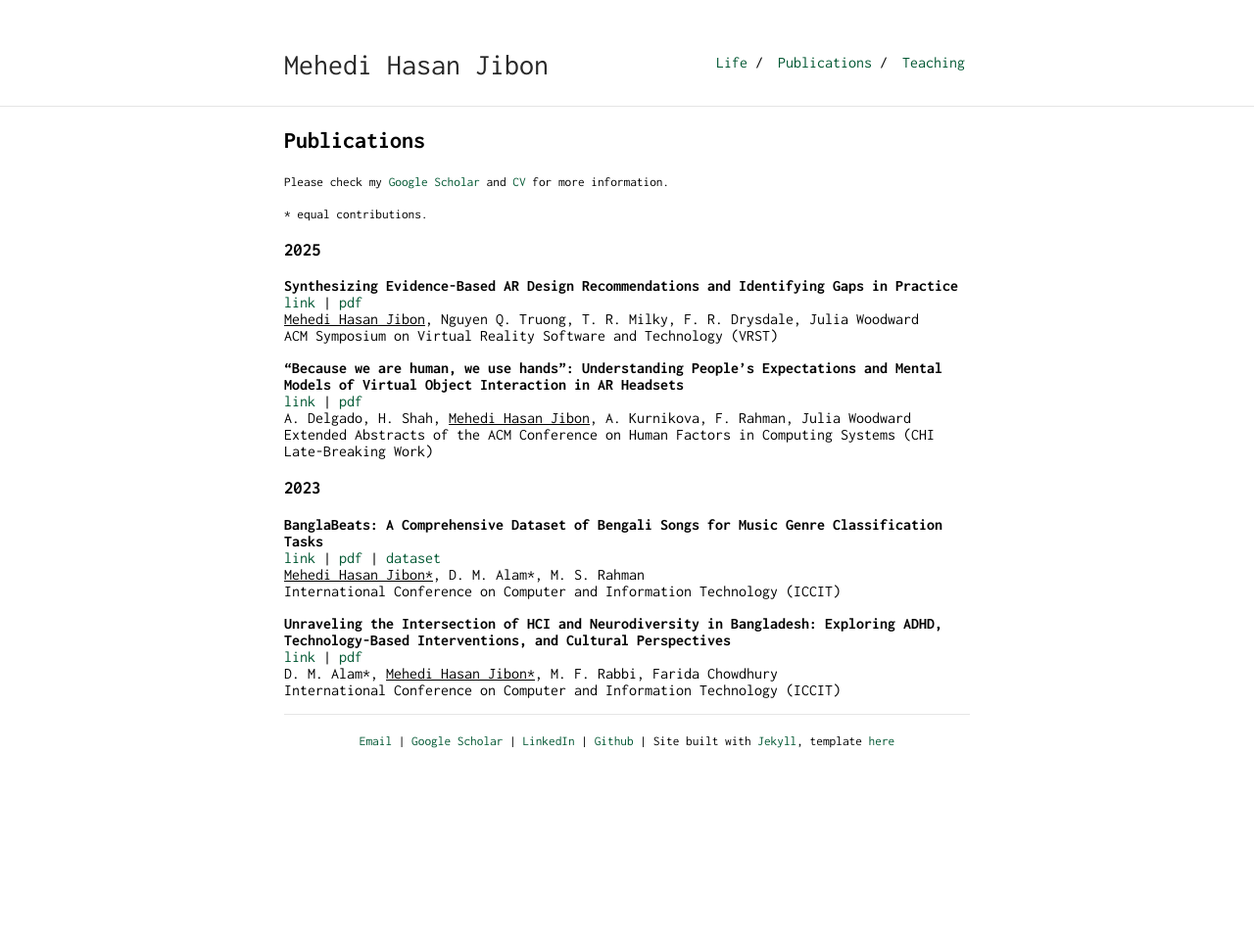
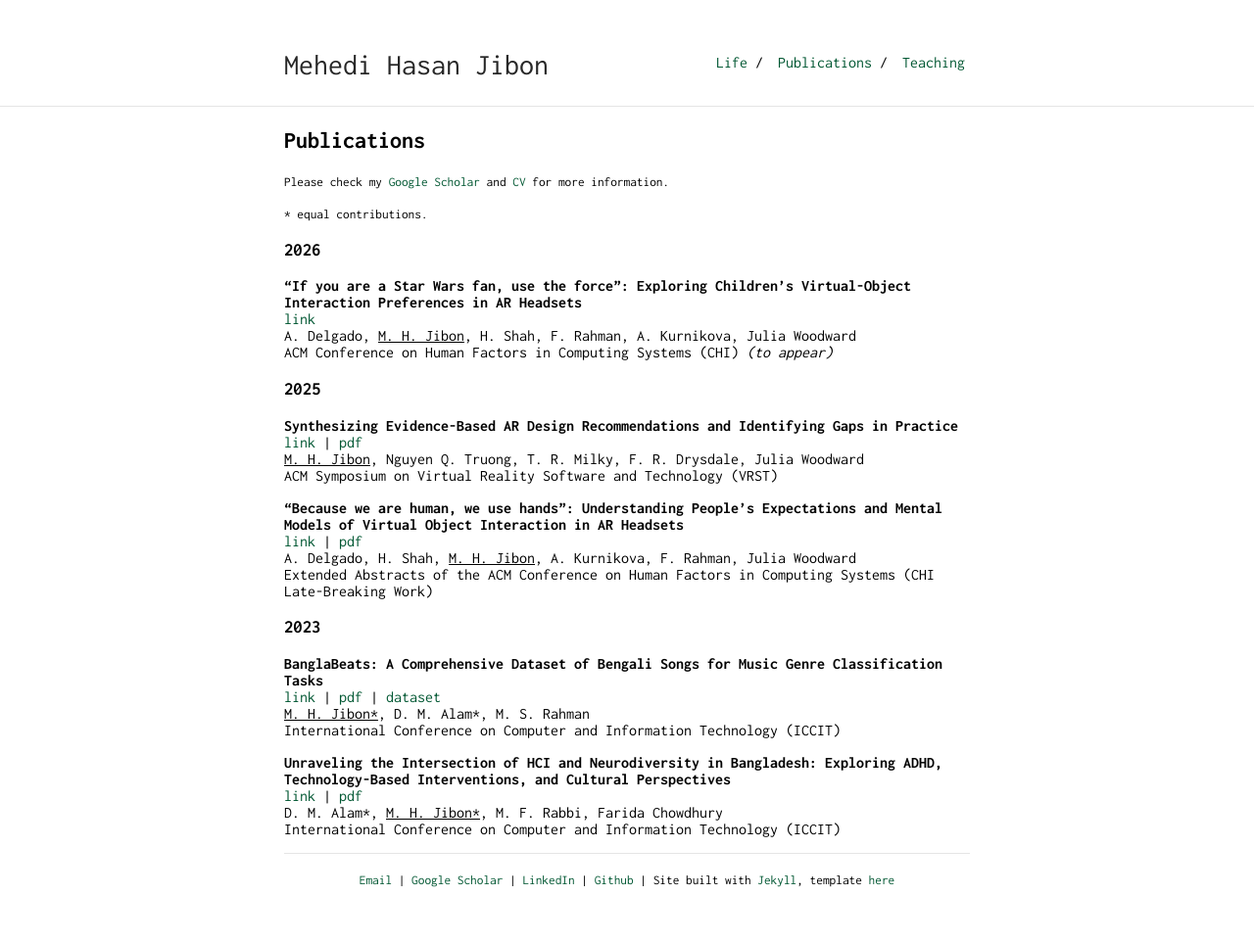
Before and after one commit to ThisIsJibon/thisisjibon.github.io, a Jekyll site: the page built from publications.md, in a window 1280 px wide. Shown: the whole page at 98% size. Built offline with Jekyll 4.4.1, drawn with Linux system fonts in a browser that asks for light colours; before the commit the page ends 900 px from its top, so only the background shows below that.

Commit message:
added a new publication

```diff
--- a/publications.md
+++ b/publications.md
@@ -7,18 +7,25 @@ permalink: /publications/
 
 <small>\* equal contributions.</small>
 
+<h3>2026</h3>
+
+<b>"If you are a Star Wars fan, use the force": Exploring Children's Virtual-Object Interaction Preferences in AR Headsets</b><br>
+<a target="_blank" href="https://doi.org/10.1145/3772318.3790552">link</a><br>
+A. Delgado, <u>M. H. Jibon</u>, H. Shah, F. Rahman, A. Kurnikova, Julia Woodward<br>
+ACM Conference on Human Factors in Computing Systems (CHI) <i>(to appear)</i><br>
+
 <h3>2025</h3>
 
 <b>Synthesizing Evidence-Based AR Design Recommendations and Identifying Gaps in Practice</b><br>
 <a target="_blank" href="https://doi.org/10.1145/3756884.3766012">link</a> |
 <a target="_blank" href="https://drive.google.com/file/d/1m_RGE7q_9YteWE_cU_Si6T8GfnwrAdkg/view?usp=drive_link">pdf</a><br>
-<u>Mehedi Hasan Jibon</u>, Nguyen Q. Truong, T. R. Milky, F. R. Drysdale, Julia Woodward<br>
+<u>M. H. Jibon</u>, Nguyen Q. Truong, T. R. Milky, F. R. Drysdale, Julia Woodward<br>
 ACM Symposium on Virtual Reality Software and Technology (VRST)<br>
 
 <b>"Because we are human, we use hands": Understanding People’s Expectations and Mental Models of Virtual Object Interaction in AR Headsets</b><br>
 <a target="_blank" href="https://doi.org/10.1145/3706599.3719691">link</a> |
 <a target="_blank" href="https://drive.google.com/file/d/1vxJqDMvoTjS1dxczIDRF8vrDtSlxqs3s/view?usp=drive_link">pdf</a><br>
-A. Delgado, H. Shah, <u>Mehedi Hasan Jibon</u>, A. Kurnikova, F. Rahman, Julia Woodward<br>
+A. Delgado, H. Shah, <u>M. H. Jibon</u>, A. Kurnikova, F. Rahman, Julia Woodward<br>
 Extended Abstracts of the ACM Conference on Human Factors in Computing Systems (CHI Late-Breaking Work)<br>
 
 
@@ -28,11 +35,11 @@ Extended Abstracts of the ACM Conference on Human Factors in Computing Systems (
 <a target="_blank" href="https://doi.org/10.1109/ICCIT60459.2023.10441288">link</a> |
 <a target="_blank" href="https://drive.google.com/file/d/1kkVlVr7iD2-QdOJJ63KQwkadLhD9IoOq/view?usp=drive_link">pdf</a> |
 <a target="_blank" href="https://huggingface.co/datasets/thisisjibon/banglabeats">dataset</a><br>
-<u>Mehedi Hasan Jibon*</u>, D. M. Alam*, M. S. Rahman<br>
+<u>M. H. Jibon*</u>, D. M. Alam*, M. S. Rahman<br>
 International Conference on Computer and Information Technology (ICCIT)<br>
 
 <b>Unraveling the Intersection of HCI and Neurodiversity in Bangladesh: Exploring ADHD, Technology-Based Interventions, and Cultural Perspectives</b><br>
 <a target="_blank" href="https://doi.org/10.1109/ICCIT60459.2023.10441447">link</a> |
 <a target="_blank" href="https://drive.google.com/file/d/1YI_Lt1PV6XO-vTHO1CDDSEra8Qf-RkVf/view?usp=drive_link">pdf</a><br>
-D. M. Alam*, <u>Mehedi Hasan Jibon*</u>, M. F. Rabbi, Farida Chowdhury<br>
+D. M. Alam*, <u>M. H. Jibon*</u>, M. F. Rabbi, Farida Chowdhury<br>
 International Conference on Computer and Information Technology (ICCIT)<br>
```
